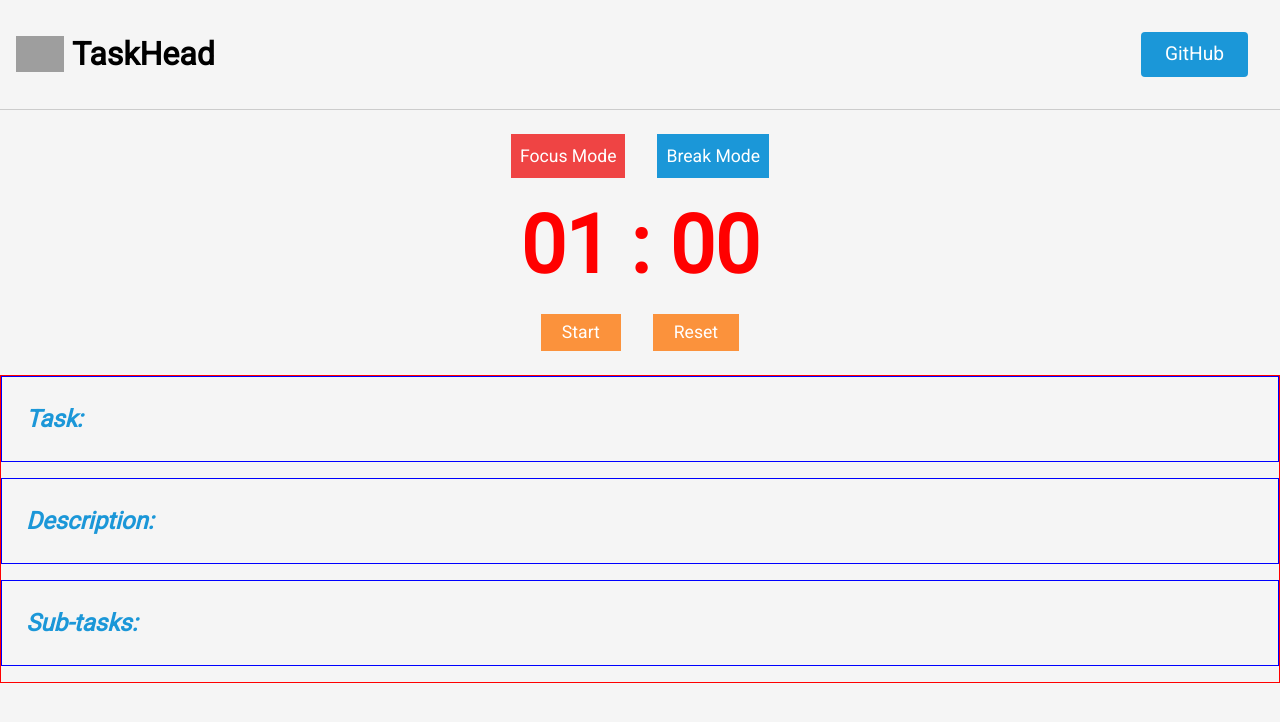
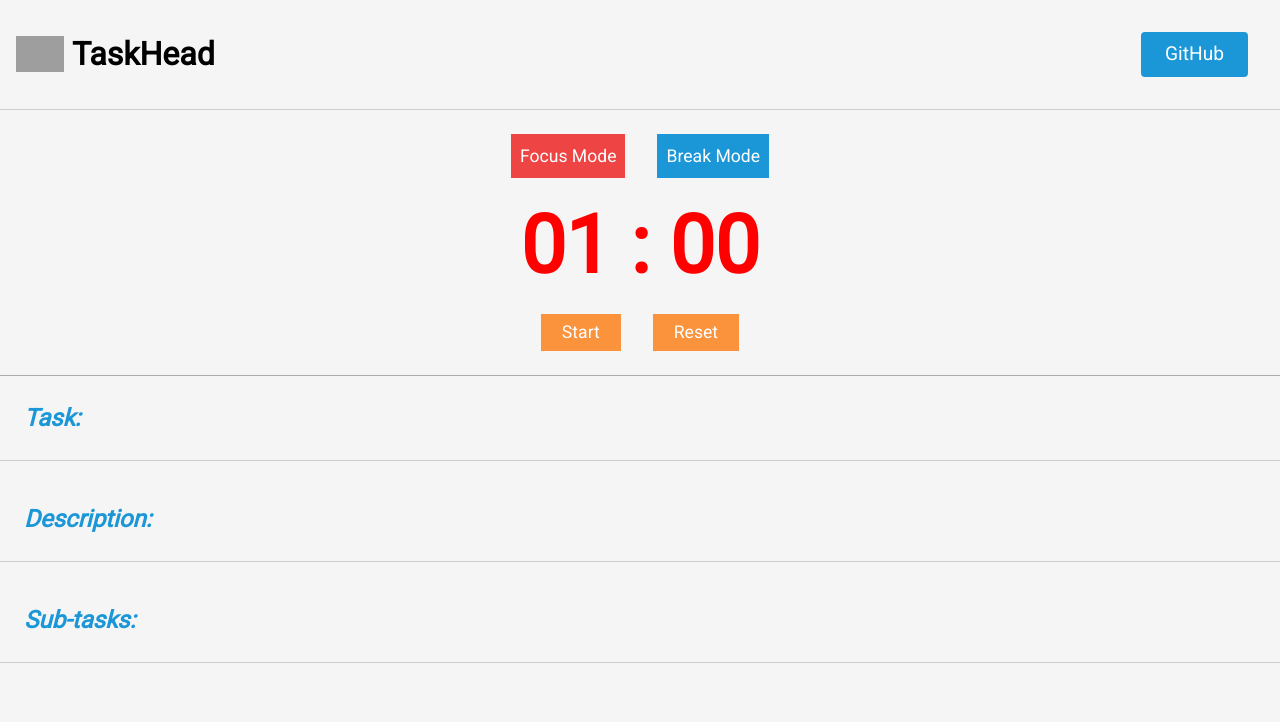
Before and after one commit to not-vibhu/taskhead, a React (Create React App) app: page /pomodoro in a window 1280 px wide. Shown: the top 722 px of the page. Built offline with nearby package versions, Linux system fonts and the light colour scheme; grey boxes are pictures that could not be loaded.

Commit message:
style: added bottom border to pomodoro

```diff
--- a/src/Components/Header.jsx
+++ b/src/Components/Header.jsx
@@ -1,10 +1,17 @@
+import { useNavigate } from "react-router-dom";
 import "./Styles/Header.css";
 
 export default function Header() {
 
+    const navigate = useNavigate();
+
+    const redirectToHome = () => {
+        navigate("/")
+    }
+
     return <div className="header flex-space-between">
 
-        <div className="header-logo flex-align-center">
+        <div className="header-logo flex-align-center"  onClick={redirectToHome}>
 
             <div className="header-logo-img">
                 <img src="https://res.cloudinary.com/nakulsharma15/image/upload/v1667582669/Assets/Screenshot__350_-removebg-preview-removebg-preview_1_1_dxnrge.png" alt="th-logo" />
--- a/src/Components/Styles/PomodoroTimer.css
+++ b/src/Components/Styles/PomodoroTimer.css
@@ -3,6 +3,7 @@
     display: flex;
     flex-direction: column;
     align-items: center;
+    border-bottom: 1px solid #acacac;
 }
 
 .pomodoro-mode-div {
--- a/src/Pages/Styles/PomodoroPage.css
+++ b/src/Pages/Styles/PomodoroPage.css
@@ -1,6 +1,3 @@
-.task-display-div {
-    border: 1px solid red;
-}
 
 .task-item-header-div {
     margin: 0.5rem 0rem;
@@ -9,8 +6,7 @@
 }
 
 .task-item-display-div {
-    border: 1px solid blue;
+    border-bottom: 1px solid #cccccc;
     padding: 1rem 1.5rem;
-    /* text-align: center; */
     margin-bottom: 1rem;
 }
```
